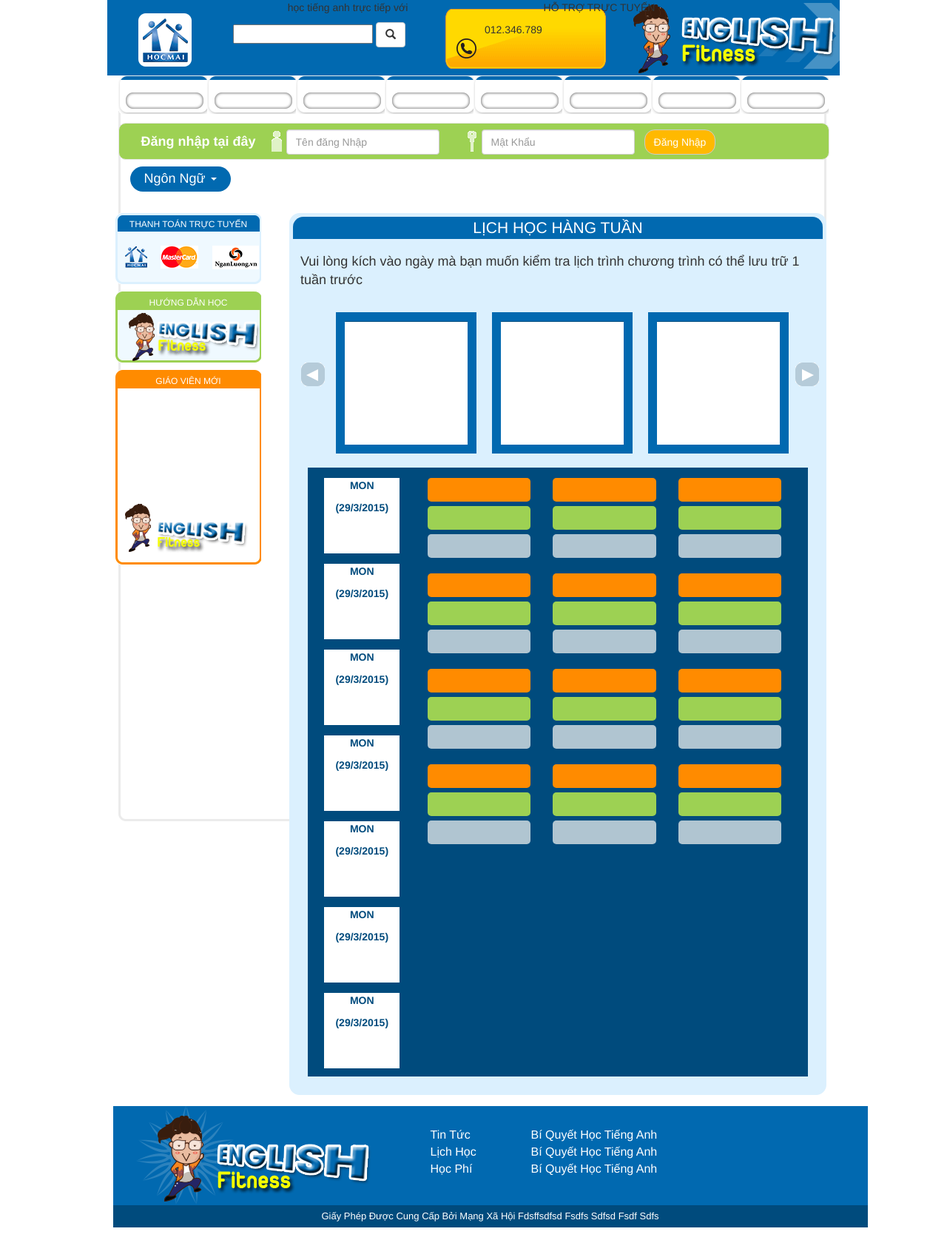
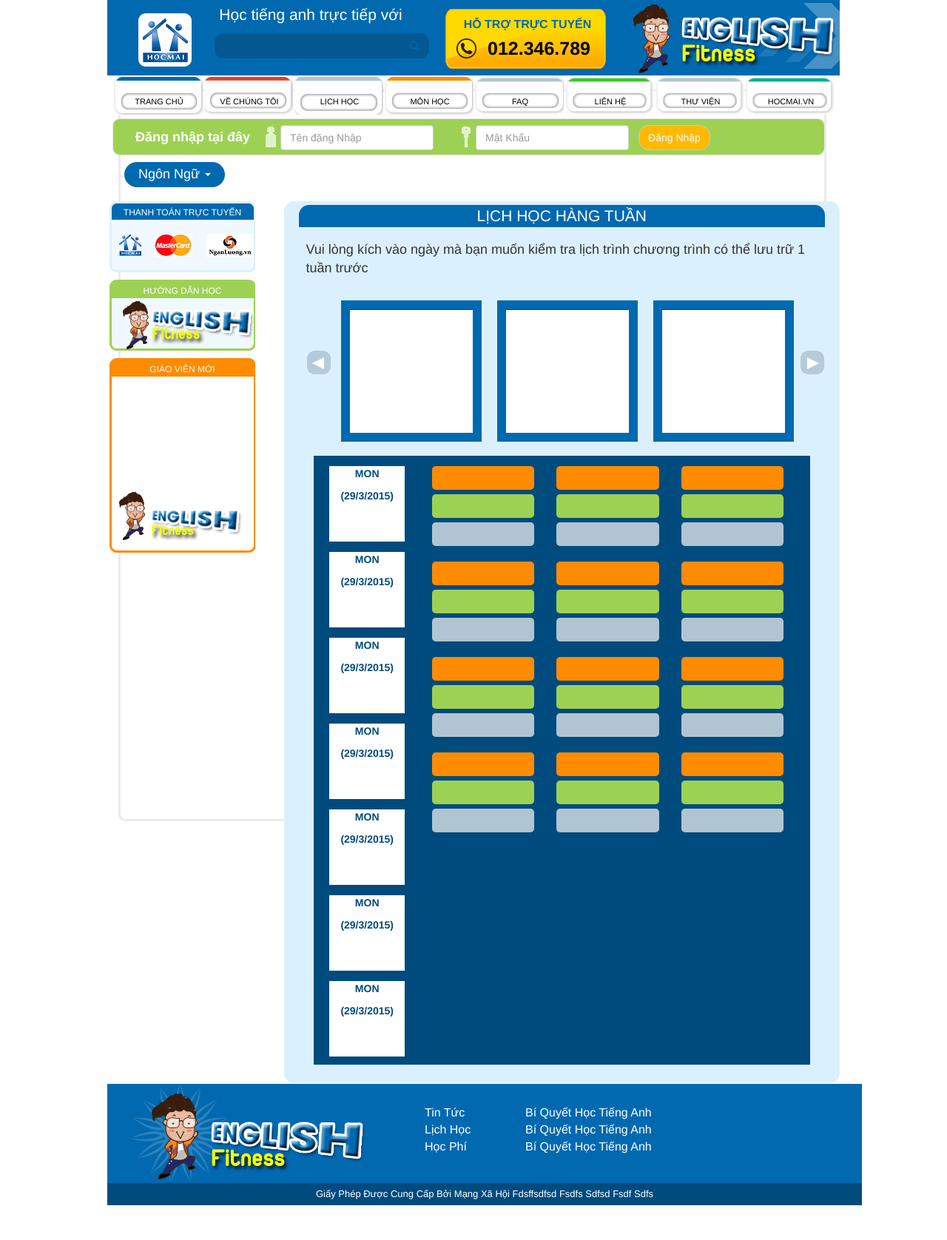
Before and after one commit to wargodtk/giaodien_tutor, a PHP site: page /lichhoc.php in a window 1280 px wide. Shown: the whole page at 74% size. After the commit the page ends 1629 px from the top, so only its background shows below. Run offline with PHP 8.4, Linux system fonts and the light colour scheme.

Commit message:
em vua sua

```diff
--- a/css/style.css
+++ b/css/style.css
@@ -2,7 +2,6 @@
 .container{
     width: 1020px;
     margin: 0 auto;
-/*    border: 2px solid #ebebeb;*/
     background: url("../images/bgr-hoho.png")
 }
 
@@ -11,34 +10,87 @@
     background: url("../images/banner.gif") no-repeat;
 }
 
-/*.search1{
+.search1{
     width: 290px;
-    float: left;
-    margin: 5px 10px 10px 147px;
+    margin: 5px 10px 10px 60px;
     color: #ffffff;
     font-size: 21px;
 
-}*/
+}
 
-/*.textsearch1{
-    float: left;
+.textsearch1{
     border: 1px solid #035891;
     background-color: #035891;
     width: 290px;
     border-radius: 12px;
-}*/
+}
 
+.textsearch1:focus {
+    outline: none !important;
+    border: 1px solid #035891;
+    box-shadow: 0 0 10px #719ECE;
+}
+.btn-textsearch1{
+    width: 35px;
+    height: 31px;
+    float: left;
+    background-color: #035891;
+    top: 42px;
+    left: 266px;
+    position: absolute;
+    border: none;
+    border-radius: 6px;
+
+}
+.btn-textsearch1:hover{
+    background-color: #009de1;
+}
+
+.sodienthoai{
+  font-weight:bold;
+}
+
+.sodienthoai p{
+    color: #0169b0;
+    font-size: 16px;
+    margin: 22px 0px 3px -64px;
+}
+.sodienthoai span{
+    color: #000000;
+    font-size: 25px;
+    margin: 10px 0px 0px 69px;
+}
+.glyphicon1{
+    color: #0367aa;
+}
 
 /*menu*/
-#menu2{
-    width: 991px;
-    margin: 0 auto 12px auto;
+#menu{
+    height: 50px;
+    width: 1020px;
+    margin: 1px 0px 7px 8px;
+}
+#menu ul li a{
+    padding: 0px;
+}
+#menu ul li p{
+    color: #000000;
+    font-size: 11px;
+    margin: -28px 0px 0px 13px;
+    width: 98px;
+    text-align: center;
+}
+#menu ul li a:hover{
+    border: none;
+    border-radius: 20px;
 }
 .menu1{
-    background: url("../images/menu-trangchu.png") no-repeat;
     width: 120px;
     height: 52px;
-    margin: 0 0px;
+    margin: 0 1px;
+}
+.chumenu{
+    padding:10px 10px 10px 10px
 }
 
 /*login*/
@@ -48,12 +100,11 @@
 }
 .dangnhap{
    border-radius: 10px;
-   width: 961px;
   font-size: 18px;
   color: #ffffff;
    height: 41px;
    background-color: #9dd153;
-   margin: 0 auto;
+   margin: 0 20px 0 7px;
 }
 #icondangnhap{
     background: url("../images/menu2-userp.png") no-repeat;
@@ -100,11 +151,10 @@
 /*main*/
 #header {
     margin: 0 auto;
-      width: 961px;
+    width: 961px;
 }
-#main {
-    margin: 0 auto;
-      width: 975px;
+.main {
+    margin: 0 0 0 -12px;;
 }
 #sidebar-left{
     background: url("../images/gioithieu.png") no-repeat;
@@ -328,8 +378,6 @@
 /*lich hoc*/
 .content-lichhoc{
     background-color: #dbf0fe;
-    width: 726px;
-    margin: 0px 7px 14px 0px;
     border: 5px solid  #dbf0fe;
     border-radius: 14px;
 
--- a/lichhoc.php
+++ b/lichhoc.php
@@ -16,20 +16,20 @@
     <body>
         <div class="container">
             <div class="banner">
-                <div class="row search1">
-                    <div class="col-lg-2">
+                <div class="row">
+                    <div class="col-lg-1">
 
                     </div>
-                    <div class="col-lg-4">
+                    <div class="col-lg-4 search1">
                         <form>
                             <p class="text-center">
-                                học tiếng anh trực tiếp với
+                                Học tiếng anh trực tiếp với
                             </p>
                             <input type="text" name="" class="textsearch1" >
                             <button type="submit" class="btn btn-default btn-textsearch1"><span class="glyphicon glyphicon-search glyphicon1"></span> </button>
                         </form>
                     </div>
-                    <div class="col-lg-4 dienthoai">
+                    <div class="col-lg-4 sodienthoai">
                         <p class="text-uppercase text-center">
                             Hỗ trợ trực tuyến
                         </p>
@@ -37,18 +37,37 @@
                             012.346.789
                         </span>
                     </div>
-                    <div class="col-lg-4">
+                    <div class="col-lg-3">
                     </div>
                 </div>
             </div>
             <!--end banner-->
-            <div id="menu2" class="container" >
+            <div id="menu">
                 <ul class="nav navbar-nav">
-                    <?php
-                    for($i=0;$i<=7;$i++){
-                        echo '<li ><a href="#" class="menu1" ></a></li>';
-                    }
-                    ?>
+                    <li ><a href="#"> <img class="menu1"  src="images/menu-trangchu.png" alt="dfs">
+                            <p class="text-uppercase" > Trang Chủ</p>
+                    </a></li>
+                    <li ><a href="#"> <img class="menu1"  src="images/menu-vechungtoi.png" alt="dfs">
+                            <p class="text-uppercase" > Về Chúng tôi</p>
+                    </a></li>
+                    <li ><a href="#"> <img class="menu1"  src="images/menu-lichhoc.png" alt="dfs">
+                            <p class="text-uppercase" > Lịch Học</p>
+                    </a></li>
+                    <li ><a href="#"> <img class="menu1"  src="images/menu-monhoc.png" alt="dfs">
+                            <p class="text-uppercase" > Môn Học</p>
+                    </a></li>
+                    <li ><a href="#"> <img class="menu1"  src="images/menu-afg.png" alt="dfs">
+                            <p class="text-uppercase" > FAQ</p>
+                    </a></li>
+                    <li ><a href="#"> <img class="menu1"  src="images/menu-lienhe.png" alt="dfs">
+                            <p class="text-uppercase" > Liên Hệ</p>
+                    </a></li>
+                    <li ><a href="#"> <img class="menu1"  src="images/menu-thuvien.png" alt="dfs">
+                            <p class="text-uppercase" > Thư viện</p>
+                    </a></li>
+                    <li ><a href="#"> <img class="menu1"  src="images/menu-hocvai.vn.png" alt="dfs">
+                            <p class="text-uppercase" > Hocmai.vn</p>
+                    </a></li>
                 </ul>
               </div><!-- /end menu -->
               <nav class="navbar navbar-default dangnhap">
@@ -88,9 +107,8 @@
               </nav>
 
             <div class="clearfix"></div>
-            <div id="main">
-                <div id="content">
-                    <div id="content-left" class="nav navbar-left">
+            <div class="row main">
+                    <div class="col-lg-3 content-left">
                         <div id="nganhang">
                             <p class="text-center text-uppercase">
                                 Thanh Toán Trực Tuyến
@@ -118,7 +136,7 @@
                     </div>
                     <!--end content-left-->
 
-                    <div  class="nav navbar-right content-lichhoc">
+                    <div  class="col-lg-9 content-lichhoc">
                         <div id="tieude">
                             <p class="text-primary text-center text-uppercase">
                                 Lịch Học hàng tuần
@@ -182,7 +200,6 @@
                             <!--end lich hoc ringt-->
                         </div>
                             <!--end main-lichhoc-->
-
                 </div>
                 <!--end content-->
             </div>
```
